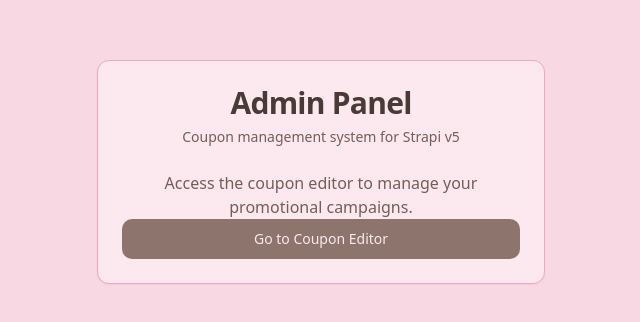
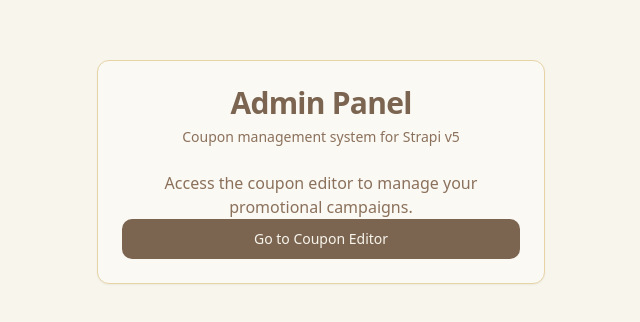
Before and after one commit to dealytw/dealy-admin-app, a React (Vite) app: page / in a window 1280 px wide. Shown: the part 228-550 px from the top of the page, without its empty margins (319-959 px from the left). Built offline with nearby package versions, Linux system fonts and the light colour scheme; what ag-grid-community would draw is missing.

Commit message:
Redesign color scheme
Redesign the application's color scheme using the provided four hex codes: #826851, #f7d7ad, #f9f1e8, and #dea8a2. This update affects the overall visual theme of the application.

```diff
--- a/src/index.css
+++ b/src/index.css
@@ -8,77 +8,81 @@ All colors MUST be HSL.
 
 @layer base {
   :root {
-    /* Light theme - based on #8e756e and #f9d7e1 */
-    --background: 342 71% 91%; /* Light pink base */
-    --foreground: 13 13% 25%; /* Dark brown for text */
+    /* Light theme - using all four colors harmoniously */
+    --background: 42 47% 95%; /* #f9f1e8 - very light cream */
+    --foreground: 28 21% 40%; /* #826851 - muted brown for text */
 
-    --card: 342 71% 95%; /* Lighter pink for cards */
-    --card-foreground: 13 13% 25%;
+    --card: 42 47% 97%; /* Lighter version of cream */
+    --card-foreground: 28 21% 40%;
 
-    --popover: 342 71% 95%;
-    --popover-foreground: 13 13% 25%;
+    --popover: 42 47% 97%;
+    --popover-foreground: 28 21% 40%;
 
-    --primary: 13 13% 49%; /* Main brown color */
-    --primary-foreground: 342 71% 95%; /* Light pink on brown */
+    --primary: 28 21% 40%; /* #826851 - muted brown primary */
+    --primary-foreground: 42 47% 95%; /* Light cream on brown */
 
-    --secondary: 342 71% 85%; /* Medium pink */
-    --secondary-foreground: 13 13% 30%;
+    --secondary: 42 58% 82%; /* #f7d7ad - warm beige */
+    --secondary-foreground: 28 21% 30%;
 
-    --muted: 342 71% 88%; /* Muted pink */
-    --muted-foreground: 13 13% 40%;
+    --muted: 42 58% 85%; /* Lighter warm beige */
+    --muted-foreground: 28 21% 45%;
 
-    --accent: 13 20% 45%; /* Slightly more saturated brown */
-    --accent-foreground: 342 71% 95%;
+    --accent: 12 45% 73%; /* #dea8a2 - dusty rose accent */
+    --accent-foreground: 28 21% 25%;
 
     --destructive: 0 84% 60%;
-    --destructive-foreground: 342 71% 95%;
+    --destructive-foreground: 42 47% 95%;
 
-    --border: 342 71% 80%; /* Pink border */
-    --input: 342 71% 85%; /* Pink input background */
-    --ring: 13 13% 49%; /* Brown focus ring */
+    --border: 42 58% 78%; /* Beige border */
+    --input: 42 47% 92%; /* Light cream input */
+    --ring: 28 21% 40%; /* Brown focus ring */
 
     --radius: 0.75rem;
 
-    /* Gradients */
-    --gradient-primary: linear-gradient(135deg, hsl(13 13% 49%), hsl(13 20% 45%));
-    --gradient-accent: linear-gradient(135deg, hsl(342 71% 85%), hsl(342 71% 91%));
-    --shadow-elegant: 0 10px 30px -10px hsl(13 13% 49% / 0.3);
+    /* Beautiful gradients using all colors */
+    --gradient-primary: linear-gradient(135deg, hsl(28 21% 40%), hsl(28 21% 35%));
+    --gradient-accent: linear-gradient(135deg, hsl(12 45% 73%), hsl(42 58% 82%));
+    --gradient-warm: linear-gradient(135deg, hsl(42 58% 82%), hsl(42 47% 95%));
+    --shadow-elegant: 0 10px 30px -10px hsl(28 21% 40% / 0.3);
+    --shadow-soft: 0 4px 20px -4px hsl(12 45% 73% / 0.4);
   }
 
   .dark {
-    /* Dark theme - inverting the relationship */
-    --background: 13 13% 8%; /* Very dark brown */
-    --foreground: 342 71% 85%; /* Light pink text */
+    /* Dark theme - inverting while maintaining warmth */
+    --background: 28 21% 8%; /* Very dark brown */
+    --foreground: 42 47% 90%; /* Light cream text */
 
-    --card: 13 13% 12%; /* Darker brown cards */
-    --card-foreground: 342 71% 85%;
+    --card: 28 21% 12%; /* Dark brown cards */
+    --card-foreground: 42 47% 90%;
 
-    --popover: 13 13% 12%;
-    --popover-foreground: 342 71% 85%;
+    --popover: 28 21% 12%;
+    --popover-foreground: 42 47% 90%;
 
-    --primary: 342 71% 75%; /* Bright pink primary */
-    --primary-foreground: 13 13% 15%;
+    --primary: 12 45% 70%; /* Dusty rose primary in dark */
+    --primary-foreground: 28 21% 15%;
 
-    --secondary: 13 13% 18%; /* Dark brown secondary */
-    --secondary-foreground: 342 71% 80%;
+    --secondary: 28 21% 18%; /* Dark brown secondary */
+    --secondary-foreground: 42 58% 85%;
 
-    --muted: 13 13% 15%; /* Muted dark brown */
-    --muted-foreground: 342 71% 60%;
+    --muted: 28 21% 15%; /* Muted dark brown */
+    --muted-foreground: 42 58% 70%;
 
-    --accent: 342 71% 70%; /* Bright pink accent */
-    --accent-foreground: 13 13% 15%;
+    --accent: 42 58% 75%; /* Warm beige accent */
+    --accent-foreground: 28 21% 15%;
 
     --destructive: 0 62% 50%;
-    --destructive-foreground: 342 71% 85%;
+    --destructive-foreground: 42 47% 90%;
 
-    --border: 13 13% 20%; /* Dark brown border */
-    --input: 13 13% 15%; /* Dark input */
-    --ring: 342 71% 75%; /* Pink focus ring */
+    --border: 28 21% 20%; /* Dark brown border */
+    --input: 28 21% 15%; /* Dark input */
+    --ring: 12 45% 70%; /* Rose focus ring */
 
     /* Dark gradients */
-    --gradient-primary: linear-gradient(135deg, hsl(342 71% 75%), hsl(342 71% 70%));
-    --gradient-accent: linear-gradient(135deg, hsl(13 13% 18%), hsl(13 13% 12%));
-    --shadow-elegant: 0 10px 30px -10px hsl(342 71% 75% / 0.3);
+    --gradient-primary: linear-gradient(135deg, hsl(12 45% 70%), hsl(12 45% 65%));
+    --gradient-accent: linear-gradient(135deg, hsl(28 21% 18%), hsl(28 21% 12%));
+    --gradient-warm: linear-gradient(135deg, hsl(42 58% 75%), hsl(42 58% 70%));
+    --shadow-elegant: 0 10px 30px -10px hsl(12 45% 70% / 0.3);
+    --shadow-soft: 0 4px 20px -4px hsl(42 58% 75% / 0.4);
   }
 }
 
```
